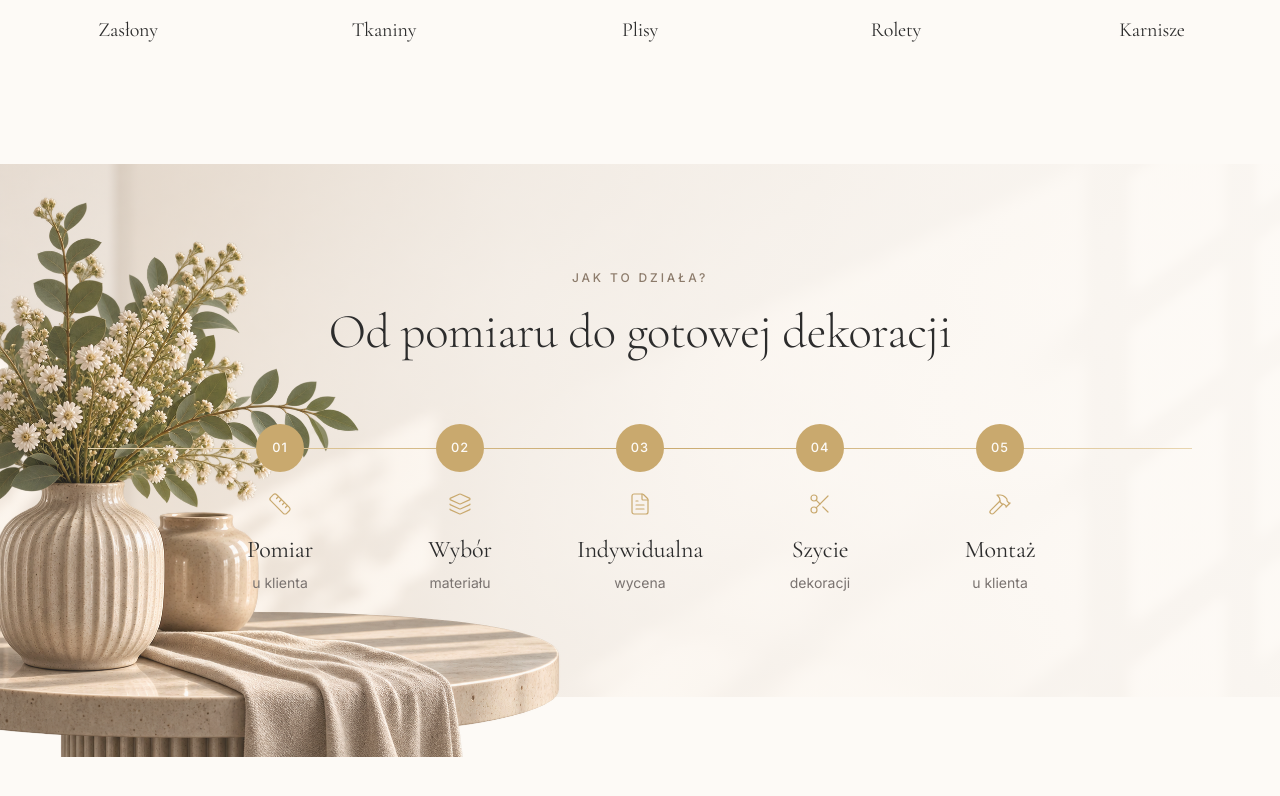
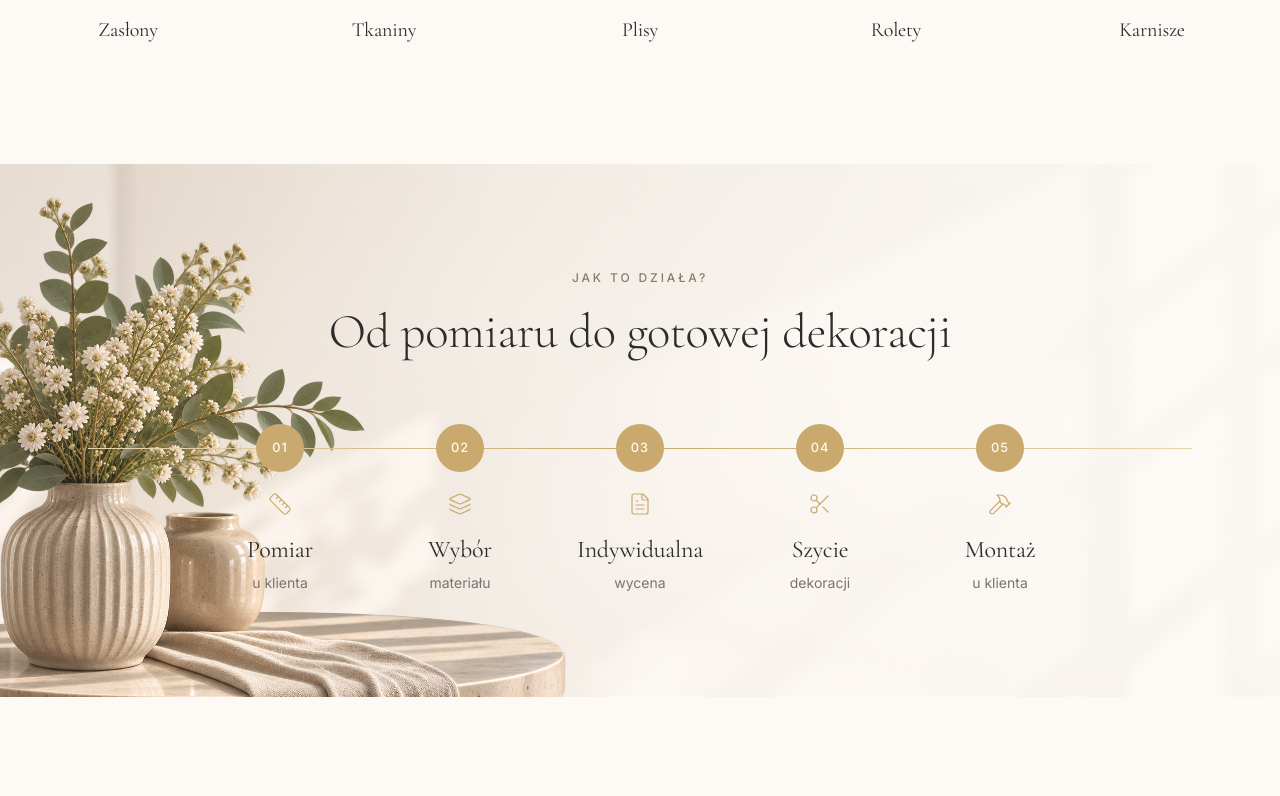
Before and after one commit to web48app/decor-prestige, a React (Vite) app in the folder decor-prestige/: page / in a window 1280 px wide. Shown: the part 2604-3400 px from the top of the page. Built offline with nearby package versions, Linux system fonts and the light colour scheme.

Commit message:
Process flower: clip bottom via wrapper, branches overflow top

```diff
--- a/decor-prestige/src/components/sections/Process/Process.jsx
+++ b/decor-prestige/src/components/sections/Process/Process.jsx
@@ -64,7 +64,10 @@ export default function Process() {
   return (
     <section id="proces" className={styles.section} aria-labelledby="process-heading">
 
-      <img src="/process-flower.png" alt="" className={styles.flower} aria-hidden="true" />
+      {/* Wrapper obcina dół (stolik), zostawia górę otwartą (gałązki) */}
+      <div className={styles.flowerWrap} aria-hidden="true">
+        <img src="/process-flower.png" alt="" className={styles.flower} />
+      </div>
 
       <div className={styles.inner}>
 
--- a/decor-prestige/src/components/sections/Process/Process.module.css
+++ b/decor-prestige/src/components/sections/Process/Process.module.css
@@ -30,20 +30,31 @@
   pointer-events: none;
 }
 
-/* ---- Kwiatek ---- */
+/* ---- Wrapper kwiatka ----
+   Rozciąga się 500px PONAD sekcję (gałązki widoczne)
+   ale kończy dokładnie na bottom:0 (stolik ucięty przez overflow:hidden)
+   ---- */
+.flowerWrap {
+  position: absolute;
+  top: -500px;          /* otwiera przestrzeń dla gałązek powyżej */
+  bottom: 0;            /* koniec = dół sekcji → tu się utnie stolik */
+  left: clamp(-140px, -10vw, -80px);
+  width: clamp(420px, 55vw, 780px);
+  overflow: hidden;     /* obcina dół (stolik) */
+  pointer-events: none;
+  z-index: 1;
+}
+
+/* ---- Kwiatek wewnątrz wrappera ---- */
 .flower {
   position: absolute;
-  bottom: -60px;
-  left: clamp(-10px, -0.5vw, 0px);
-  width: clamp(420px, 55vw, 780px);
-  /* dół przyklejony do sekcji, góra gałązek wychodzi powyżej */
+  bottom: -60px;        /* przesuniecie obrazka w dół — stolik schowany */
+  left: 0;
+  width: 100%;
   opacity: 0.88;
-  z-index: 1;   /* pod .inner (z-index: 2) → kwiatek za stepsami */
-  pointer-events: none;
   user-select: none;
   object-fit: contain;
   object-position: bottom left;
-  margin-left: clamp(-140px, -10vw, -80px);
 }
 
 /* ---- Inner ---- */
```
